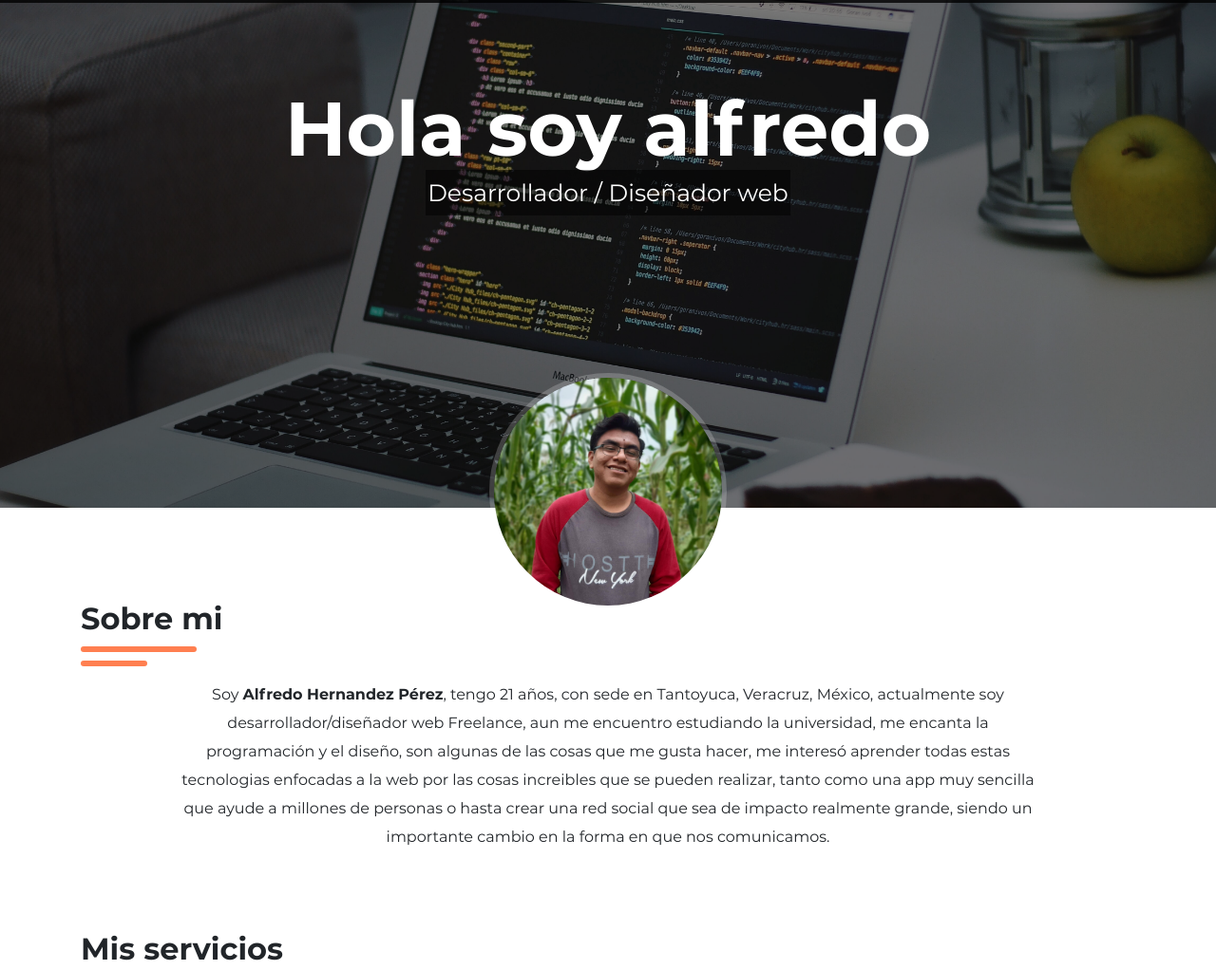
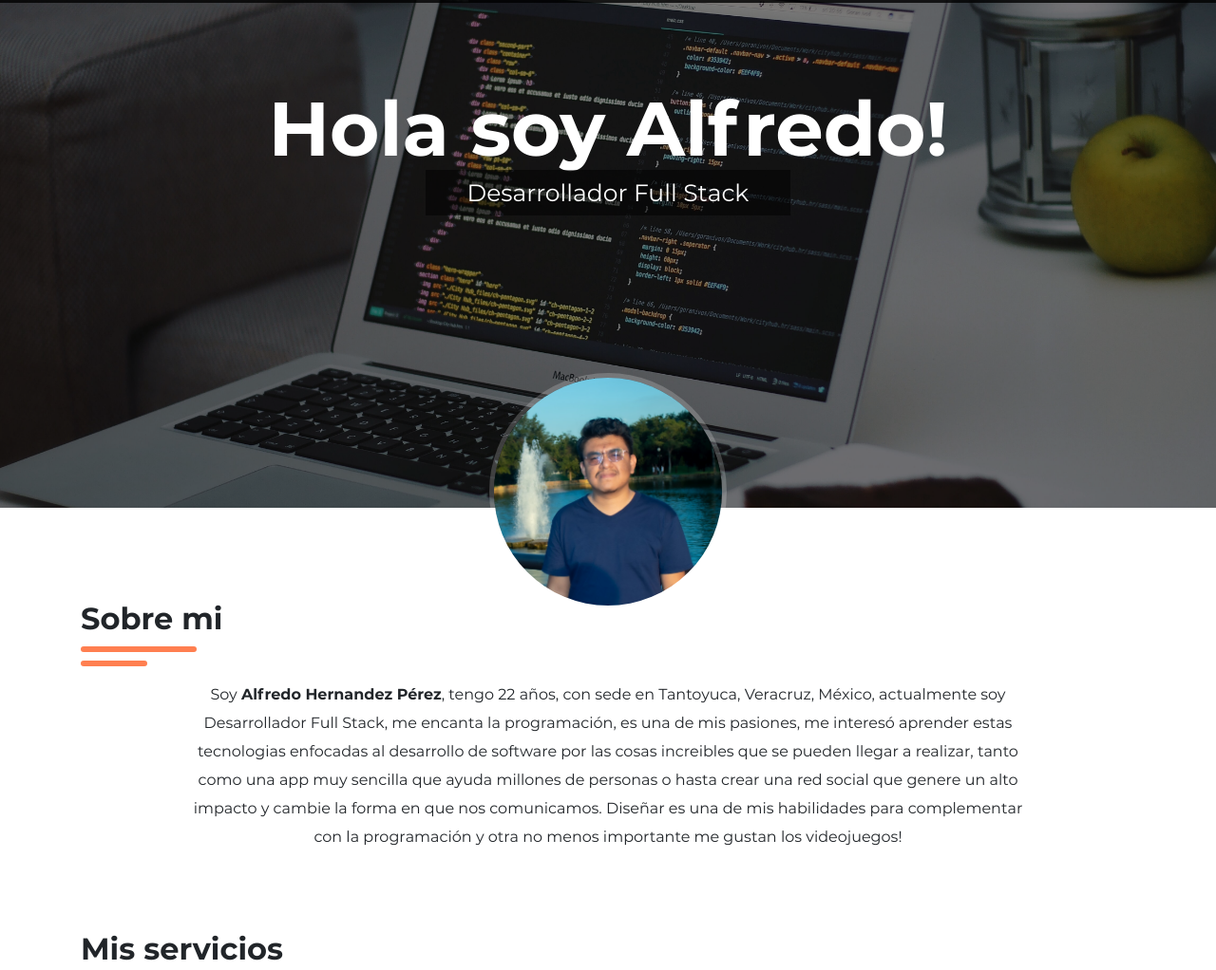
Before and after one commit to AlfredH5393/myportfolio, a plain HTML site: page index.html in a window 1280 px wide. Shown: the part 65-1087 px from the top of the page at 95% size. Drawn offline with nearby package versions, Linux system fonts and the light colour scheme.

Commit message:
Cambio en text de sobre mi y calculo de años automático

```diff
--- a/index.html
+++ b/index.html
@@ -54,12 +54,12 @@
 
         <h1 class="title-my-name">
           <strong>
-            Hola soy alfredo
+            Hola soy Alfredo!
           </strong>
         </h1>
         <!-- <div class="line"></div> -->
         <div class="content-title-position">
-          <h3 class="title-position">Desarrollador / Diseñador web</h3>
+          <h3 class="title-position">Desarrollador Full Stack</h3>
          </div>
         <div class="row">
           <div class="col"></div>
@@ -68,7 +68,7 @@
 
       <section class="container sect-about mt-md-5 mb-md-5">
         <div class="foto">
-          <img src="img/20191211_163314.jpg"  alt="" class="me" />
+          <img src="img/me.jpg"  alt="" class="me" />
         </div>
         <h2>
           <strong>
@@ -78,8 +78,8 @@
         <div class="linea"></div>
         <!-- <div class="row mt-md-4">
           <div class="col-auto "> -->
-            <div class="text-about">
-              <p>
+            <div id = "about-me" class="text-about">
+              <!-- <p>
                 Soy <strong>Alfredo Hernandez Pérez</strong>, tengo 21 años, con
                 sede en Tantoyuca, Veracruz, México, actualmente soy
                 desarrollador/diseñador web Freelance, aun me encuentro estudiando la universidad, me encanta la
@@ -90,7 +90,7 @@
                 impacto realmente grande, siendo un importante cambio en la
                 forma en que nos comunicamos.
 
-              </p>
+              </p> -->
             </div>
           </div>
           <!-- <div class="col-auto ">
@@ -487,5 +487,6 @@
       });
     </script>
 
+    <script src="./js/main.js"></script>
   </body>
 </html>
--- /dev/null
+++ b/js/main.js
@@ -0,0 +1,19 @@
+const getMyAgeCurrent = () => {
+    const currentYear = new Date().getFullYear();
+    const monthOfBirth = 1999;
+    return currentYear  -  monthOfBirth;
+ }
+
+ window.onload = () => {
+     document.querySelector("#about-me").innerHTML = ` <p>
+     Soy <strong>Alfredo Hernandez Pérez</strong>, tengo ${ getMyAgeCurrent() } años, con
+     sede en Tantoyuca, Veracruz, México, actualmente soy
+     Desarrollador Full Stack, me encanta la
+     programación, es una de mis pasiones, me interesó aprender estas
+     tecnologias enfocadas al desarrollo de software por las cosas increibles que se
+     pueden llegar a realizar, tanto como una app muy sencilla que ayuda
+     millones de personas o hasta crear una red social que genere un alto
+     impacto y cambie la forma en que nos comunicamos. Diseñar es una de mis
+     habilidades para complementar con la programación y otra no menos importante me gustan los videojuegos!
+   </p>`
+ }
```
Also changed, not shown: img/me.jpg (added).
